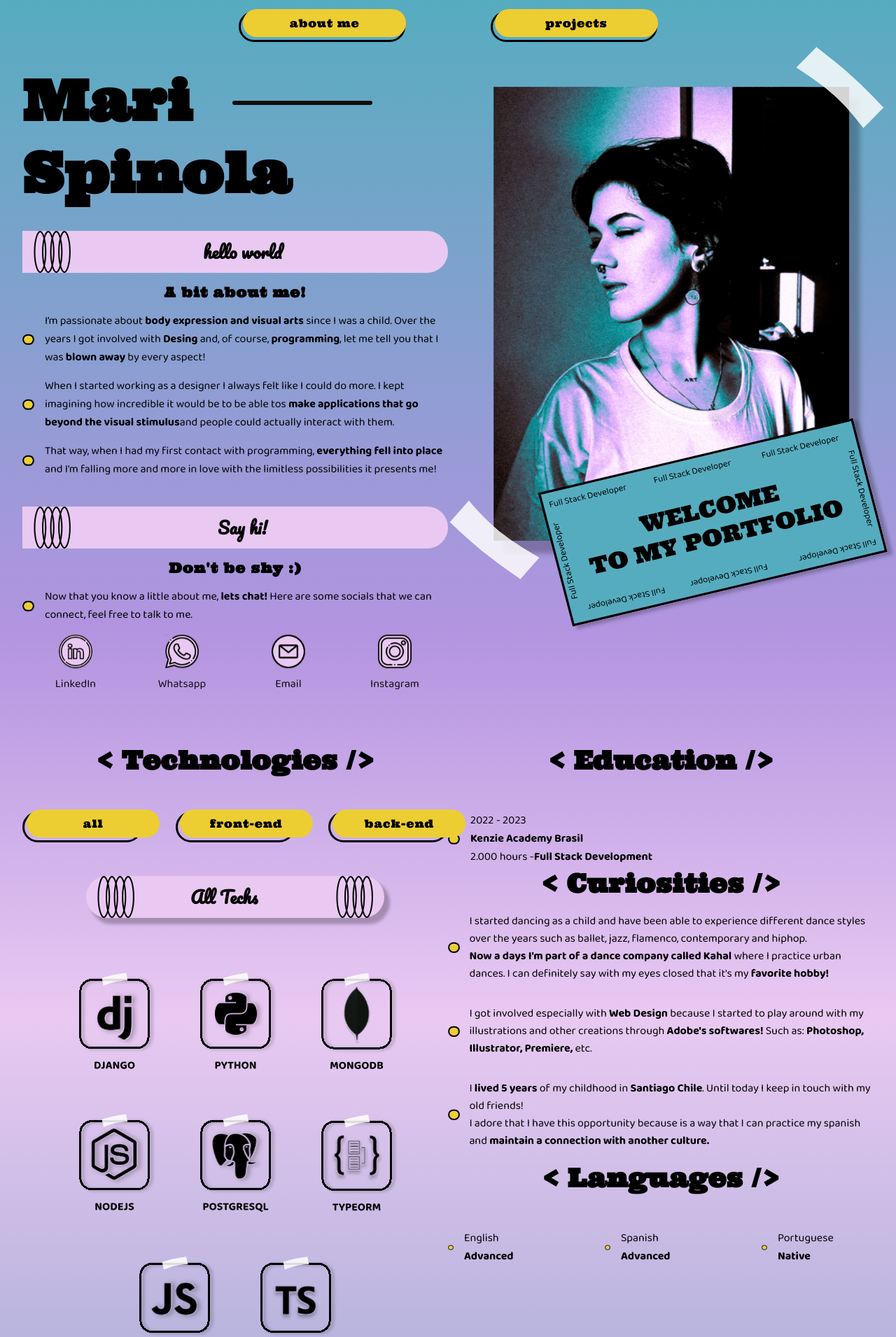
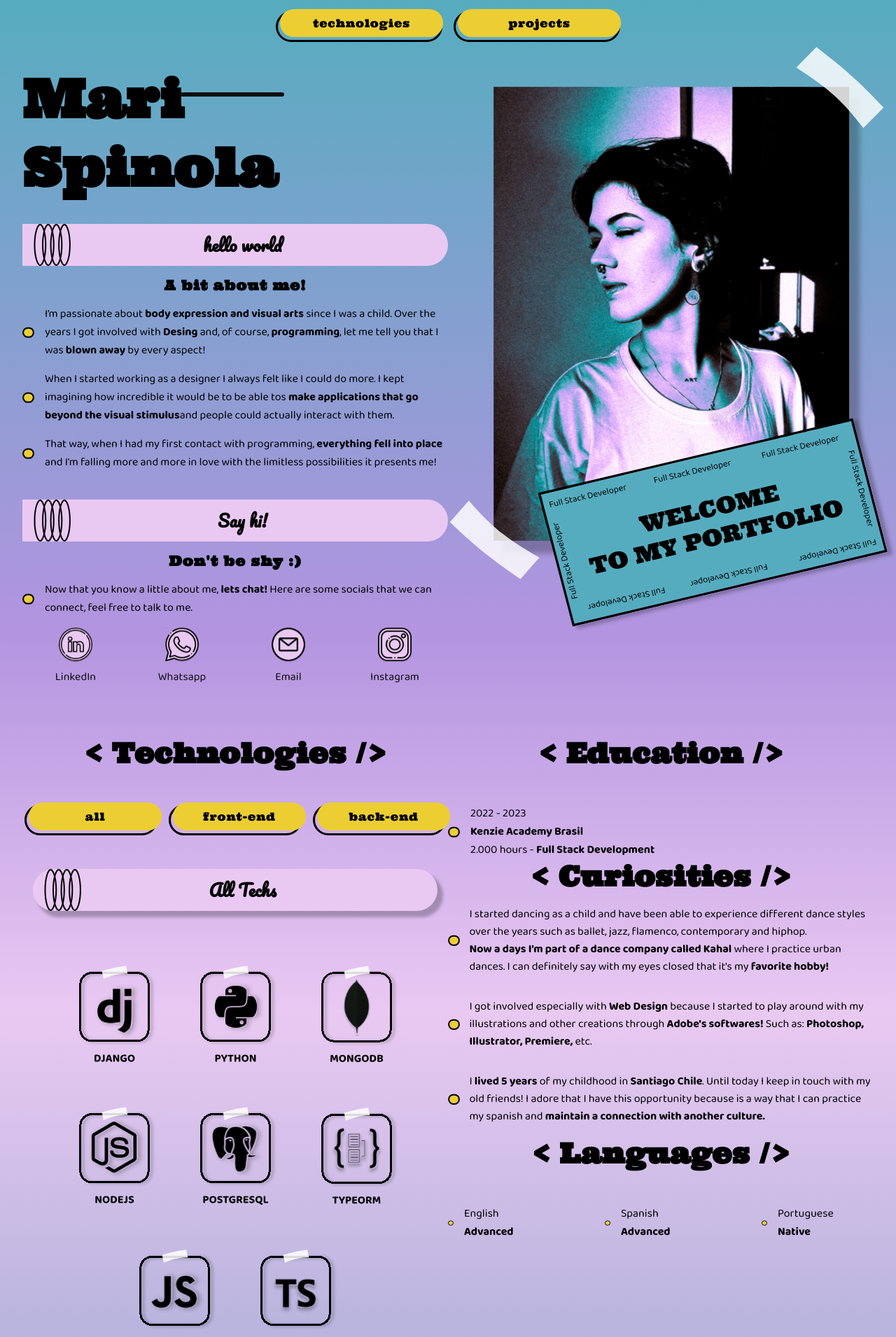
Before and after one commit to Mapinko/portfolio_spinola, a React (Create React App) app: page / in a window 1280 px wide. Shown: the top 1911 px of the page at 70% size. Built offline with nearby package versions, Linux system fonts and the light colour scheme.

Commit message:
fix: main techs responsive

```diff
--- a/src/components/button/style.js
+++ b/src/components/button/style.js
@@ -5,9 +5,10 @@ export const ButtonStyle = styled.button`
 	font-size: 1rem;
 	letter-spacing: 0.05em;
 
-	/* width: 233px; */
 	width: ${(props) => props.width || 233}px;
 	height: 40px;
+
+
 `;
 
 export const ButtonContainer = styled.div`
@@ -26,6 +27,14 @@ export const ButtonContainer = styled.div`
 		background-color: var(--black);
 		cursor: pointer;
 	}
+
+	&.ABOUTME--NAV{
+			@media(min-width: 920px){
+				&{
+					display: none;
+				}
+			}
+	}
 	button {
 		position: absolute;
 		bottom: 4px;
@@ -36,5 +45,8 @@ export const ButtonContainer = styled.div`
 			left: 1px;
 			bottom: 2px;
 		}
+
+
+
 	}
 `;
--- a/src/components/header/style.js
+++ b/src/components/header/style.js
@@ -1,21 +1,20 @@
 import styled from "styled-components";
 
 export const HeaderStyle = styled.div`
-	max-width: 500px;
-	width: 100%;
+	width: 65%;
+	word-wrap: break-word;
 
 	position: relative;
 
 	@media(max-width: 920px) {
 		& {
-			max-width: 100vw;
+			width: 100%;
 			margin: 0 auto;
 		}
 	}
 
 	h1 {
-		font-size: 10vh;
-
+		font-size: 9.5vh;
 		@media(max-width: 920px) {
 			& {
 				text-align: center;
@@ -33,7 +32,7 @@ export const HeaderStyle = styled.div`
 
 		position: absolute;
 		right: 0;
-		top: 25%;
+		top: 40px;
 
 		border: 3px solid var(--black);
 		border-radius: 5px;
--- a/src/components/mainTechs/index.jsx
+++ b/src/components/mainTechs/index.jsx
@@ -51,9 +51,9 @@ const MainTechs = () => {
 	}
 
 	return (
-		<Container margin={"0 auto"} id="ABOUTME--SECTION">
-			<div className="flex-container">
-				<SideContainer>
+		<Container>
+			<div className="flex-container" id="TECHS--SECTION">
+				<SideContainer ResponsiveWidth={"100%"}>
 					<WrapperTechs>
 						<div className='title-wrap'>
 							<h2 className='title-section'> Technologies </h2>
@@ -74,7 +74,7 @@ const MainTechs = () => {
 								isAllActive && (
 									<TechListWrapper>
 									<div className="title-tech">
-									<Topics borderRadius={"30px"} width={"70"} showCircles={true} shadow={true}>All Techs</Topics>
+										<Topics borderRadius={"30px"} width={"95"}  shadow={true}>All Techs</Topics>
 									</div>
 										<AllTechList/>
 									</TechListWrapper>
@@ -84,7 +84,7 @@ const MainTechs = () => {
 								isFrontActive && (
 									<TechListWrapper>
 										<div className="title-tech">
-										<Topics borderRadius={"30px"} width={"70"} showCircles={true} shadow={true}>Front-End</Topics>
+											<Topics borderRadius={"30px"} width={"95"}  shadow={true}>Front-End</Topics>
 										</div>
 										<FrontEndList />
 									</TechListWrapper>
@@ -94,7 +94,7 @@ const MainTechs = () => {
 								isBackActive && (
 									<TechListWrapper>
 									<div className="title-tech">
-									<Topics  borderRadius={"30px"} width={"70"} showCircles={true}  shadow={true}>Back-End</Topics>
+										<Topics  borderRadius={"30px"} width={"95"}  shadow={true}>Back-End</Topics>
 									</div>
 										<BackEndList />
 									</TechListWrapper>
@@ -103,7 +103,7 @@ const MainTechs = () => {
 					</WrapperTechs>
 				</SideContainer>
 
-				<SideContainer>
+				<SideContainer id="ABOUTME--SECTION" ResponsiveWidth={"100%"}>
 					<div>
 						<WrapperTechs>
 							<div className='title-wrap'>
@@ -111,15 +111,19 @@ const MainTechs = () => {
 							</div>
 							<TextElements>
 								<span className='identation-span'>
-									2022 - 2023
+									<p>2022 - 2023</p>
 								</span>
 								<span className='identation-span'>
+									<p>
 										<b>
 										Kenzie Academy Brasil
 										</b>
+									</p>
 								</span>
 								<span className='identation-span'>
+								<p>
 								2.000 hours - <b>Full Stack Development</b>
+								</p>
 								</span>
 							</TextElements>
 						</WrapperTechs>
@@ -161,10 +165,7 @@ const MainTechs = () => {
 							</span>
 							<div className='text-wrapper'>
 								<p>
-									I <b>lived 5 years</b> of my childhood in <b>Santiago Chile</b>. Until today I keep in touch with my old friends!
-								</p>
-								<p>
-								I adore that I have this opportunity because is a way that I can practice my spanish and <b>maintain a connection with another culture.</b>
+									I <b>lived 5 years</b> of my childhood in <b>Santiago Chile</b>. Until today I keep in touch with my old friends! I adore that I have this opportunity because is a way that I can practice my spanish and <b>maintain a connection with another culture.</b>
 								</p>
 							</div>
 						</ParagraphWrapper>
--- a/src/components/mainTechs/style.js
+++ b/src/components/mainTechs/style.js
@@ -4,6 +4,7 @@ export const WrapperTechs = styled.section`
     .title-wrap{
         width: 100%;
     }
+
     width: 100%;
 
     display: flex;
@@ -23,9 +24,10 @@ export const FilterWrapper = styled.div`
     width: 100%;
 
     display: flex;
+    justify-content: center;
     flex-direction: row;
-    justify-content: center;
-    gap: 3rem;
+    flex-wrap: wrap;
+    gap: 1rem;
 `
 
 export const TechListWrapper = styled.div`
@@ -50,10 +52,21 @@ export const ParagraphWrapper = styled.div`
     align-items: center;
     width: 100%;
 
+    @media(max-width: 920px) {
+        & {
+            text-align: center
+        }
+    }
     .mark {
 		display: flex;
 		max-width: 5%;
         width: 100%;
+
+        @media(max-width: 920px) {
+            & {
+                display: none
+            }
+        }
 	}
 
     .text-wrapper{
--- a/src/components/nav/index.jsx
+++ b/src/components/nav/index.jsx
@@ -9,15 +9,19 @@ const Nav = () => {
 		<Container margin="0 auto">
 			<Navegation>
 				<ButtonContainer>
-				<a href='#ABOUTME--SECTION'>
-					<Button>about me</Button>
-				</a>
+					<a href='#TECHS--SECTION'>
+						<Button>technologies</Button>
+					</a>
+				</ButtonContainer>
+				<ButtonContainer className='ABOUTME--NAV'>
+					<a href='#ABOUTME--SECTION' className='ABOUTME--NAV'>
+						<Button>about me</Button>
+					</a>
 				</ButtonContainer>
 				<ButtonContainer>
-				<a href='#PROJECTS--SECTION'>
-					<Button>projects</Button>
-				</a>
-
+					<a href='#PROJECTS--SECTION'>
+						<Button>projects</Button>
+					</a>
 				</ButtonContainer>
 			</Navegation>
 		</Container>
--- a/src/components/nav/style.js
+++ b/src/components/nav/style.js
@@ -5,7 +5,7 @@ export const Navegation = styled.nav`
 	justify-content: center;
 	align-items: center;
 	flex-wrap: wrap;
-	gap: 10%;
+	gap: 1rem;
 
 	@media (max-width: 592px){
 		gap: 1rem
--- a/src/components/textElements/style.js
+++ b/src/components/textElements/style.js
@@ -15,11 +15,10 @@ export const ListContainer = styled.div`
 	}
 
 	.identation-span{
-		display: flex;
-		width: 50%;
-
+		display: block;
+		width: 100%;
 		@media(max-width: 920px) {
-			display: none;
+			text-align: center;
 		}
 	}
 `;
--- a/src/style/globalStyle.js
+++ b/src/style/globalStyle.js
@@ -29,7 +29,7 @@ export const GlobalStyle = createGlobalStyle`
 
 	.title-section{
 		text-align: center;
-		font-size: 2.3rem;
+		font-size: 5vh;
 		line-height: 50px;
 	}
 
@@ -78,7 +78,7 @@ export const Container = styled.div`
 		display: flex;
 		justify-content: space-between;
 		align-items: flex-start;
-
+		flex-wrap: wrap;
 		@media(max-width: 920px) {
 			& {
 				justify-content: center;
```
Lines whose indentation alone changed are shown as unchanged.
